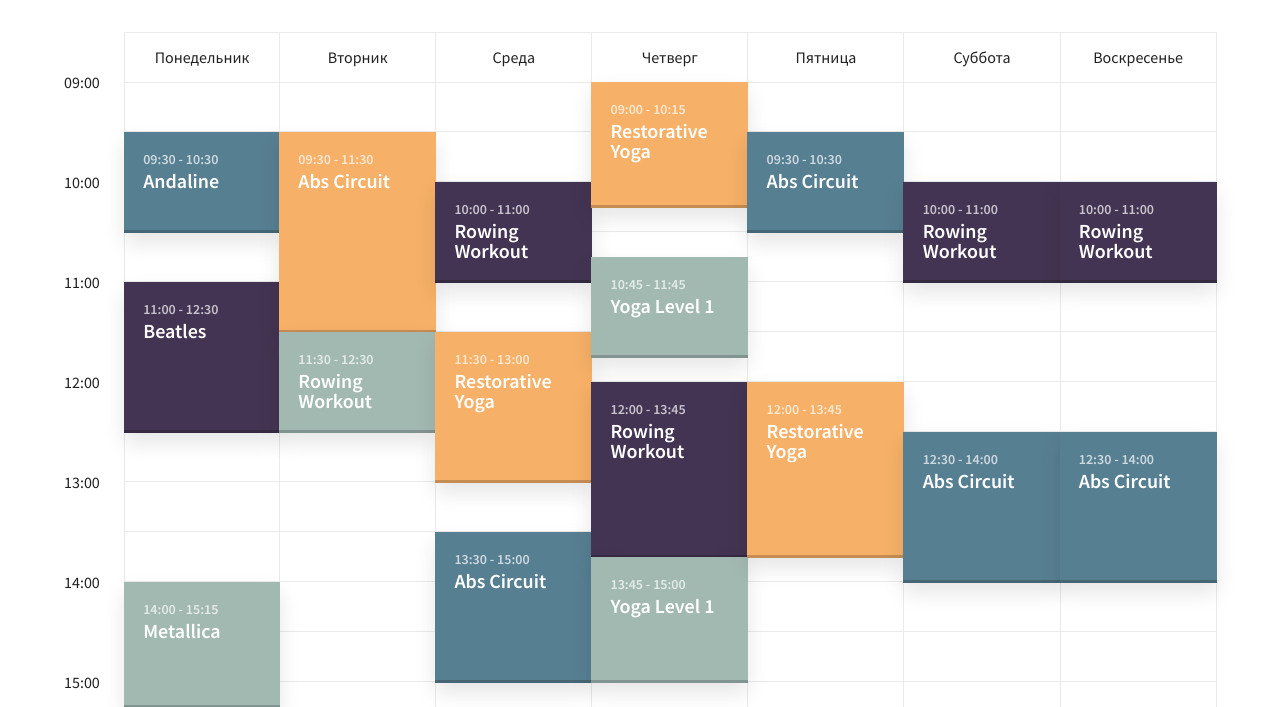
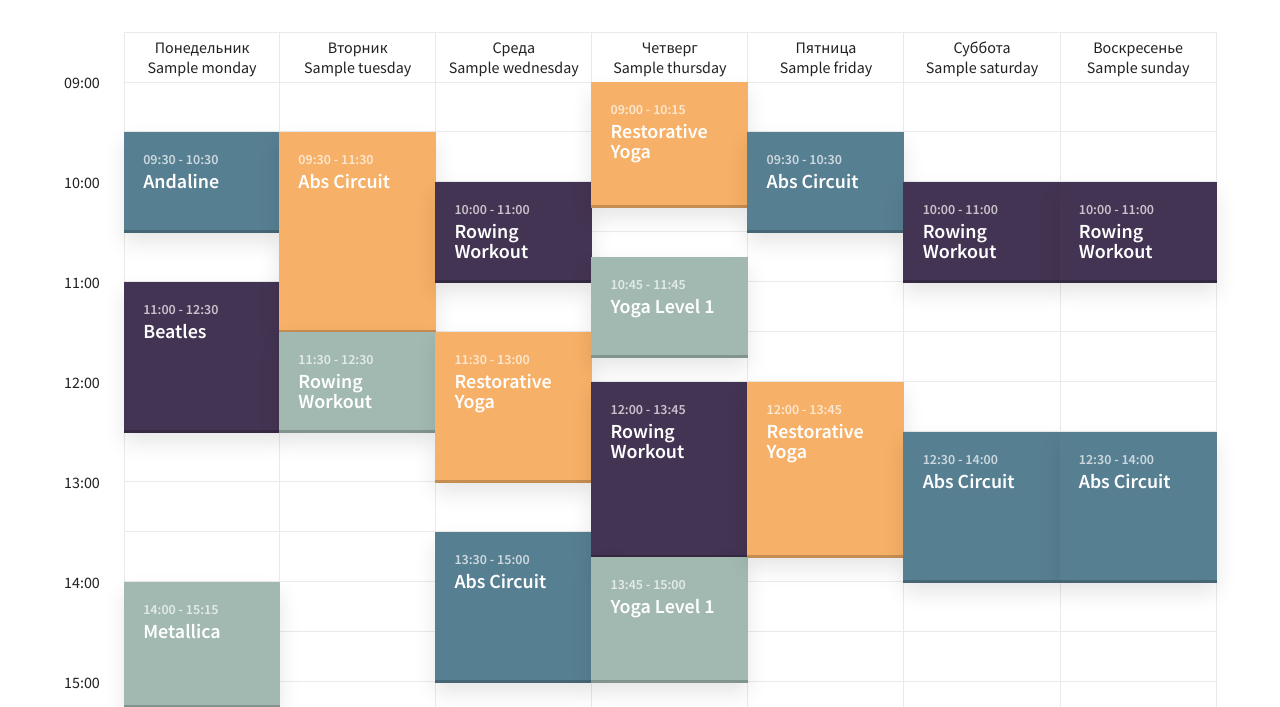
Before and after one commit to DanielKorow/Interactivatimetable, a Django app: template timetable/templates/timetable/index.html in a window 1280 px wide. Shown: the top 707 px of the page. Run offline with Django 3.2, Linux system fonts and the light colour scheme; the template is opened without the code that fills it: most values are stand-ins (such as "Sample title", 1, 10 or a date in 2020); some libraries are stand-ins or nearby versions.

Commit message:
Сделан рендер недели в HTML

```diff
--- a/timetable/templates/timetable/index.html
+++ b/timetable/templates/timetable/index.html
@@ -40,7 +40,7 @@
 	<div class="events">
 		<ul>
 			<li class="events-group">
-				<div class="top-info"><span>Понедельник</span></div>
+				<div class="top-info"><span>Понедельник <br>{{ monday }}</span></div>
 				<ul>
 					<li class="single-event" data-start="09:30" data-end="10:30" data-content="event-abs-circuit" data-event="event-1">
 						<a href="#0">
@@ -63,7 +63,7 @@
 			</li>
 
 			<li class="events-group">
-				<div class="top-info"><span>Вторник</span></div>
+				<div class="top-info"><span>Вторник <br>{{ tuesday }}</span></div>
 				<ul>
 					<li class="single-event" data-start="09:30" data-end="11:30" data-content="event-abs-circuit" data-event="event-4">
 						<a href="#0">
@@ -86,7 +86,7 @@
 			</li>
 
 			<li class="events-group">
-				<div class="top-info"><span>Среда</span></div>
+				<div class="top-info"><span>Среда <br>{{ wednesday }}</span></div>
 
 				<ul>
 					<li class="single-event" data-start="10:00" data-end="11:00"  data-content="event-rowing-workout" data-event="event-2">
@@ -116,7 +116,7 @@
 			</li>
 
 			<li class="events-group">
-				<div class="top-info"><span>Четверг</span></div>
+				<div class="top-info"><span>Четверг <br>{{ thursday }}</span></div>
 
 				<ul>
 					<li class="single-event" data-start="09:00" data-end="10:15" data-content="event-restorative-yoga" data-event="event-4">
@@ -146,7 +146,7 @@
 			</li>
 
 			<li class="events-group">
-				<div class="top-info"><span>Пятница</span></div>
+				<div class="top-info"><span>Пятница <br>{{ friday }}</span></div>
 
 				<ul>
 					<li class="single-event" data-start="09:30" data-end="10:30" data-content="event-abs-circuit" data-event="event-1">
@@ -176,7 +176,7 @@
 			</li>
 
 			<li class="events-group">
-				<div class="top-info"><span>Суббота</span></div>
+				<div class="top-info"><span>Суббота <br>{{ saturday }}</span></div>
 
 				<ul>
 					<li class="single-event" data-start="10:00" data-end="11:00"  data-content="event-rowing-workout" data-event="event-2">
@@ -200,7 +200,7 @@
 			</li>
 
 			<li class="events-group">
-				<div class="top-info"><span>Воскресенье</span></div>
+				<div class="top-info"><span>Воскресенье <br>{{ sunday }}</span></div>
 
 				<ul>
 					<li class="single-event" data-start="10:00" data-end="11:00"  data-content="event-rowing-workout" data-event="event-2">
```
Also changed, not shown: timetable/scripts/ExtCalendar.py (+16 -10 lines), timetable/views.py (+10 -1 lines).
